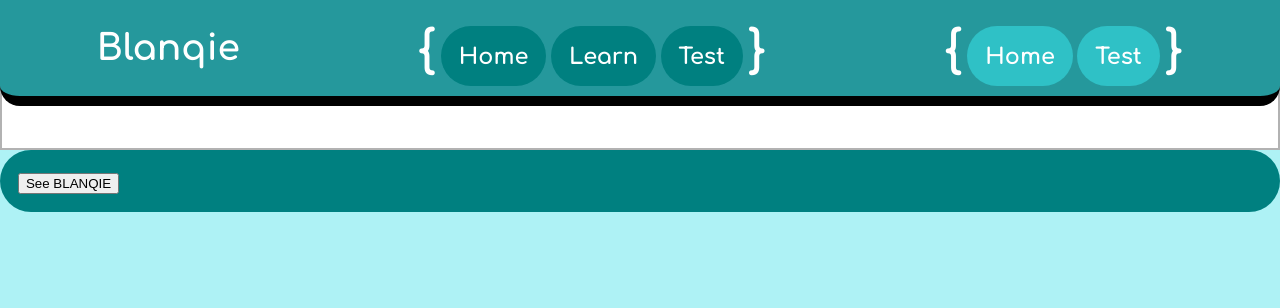
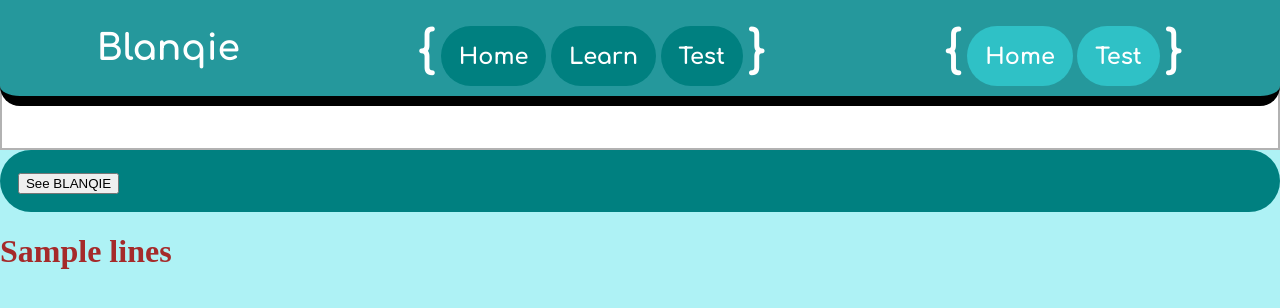
Before and after one commit to matthewchen-dev/RecessHackathon, a Django app: template blanqie/idc/templates/idc/test.html in a window 1280 px wide. Shown: the top 308 px of the page. Run offline with Django 3.2, Linux system fonts and the light colour scheme; the template is opened without the code that fills it: most values are stand-ins (such as "Sample title", 1, 10 or a date in 2020); some libraries are stand-ins or nearby versions.

Commit message:
Changed FileResponse to render

```diff
--- a/blanqie/idc/templates/idc/test.html
+++ b/blanqie/idc/templates/idc/test.html
@@ -14,4 +14,6 @@
       <button type="submit" name="btn"> See BLANQIE</button>
     </div>
   </form>
+
+  <h1 style="color: brown;">{{lines}}</h1>
 {% endblock content %}
--- a/blanqie/idc/views.py
+++ b/blanqie/idc/views.py
@@ -20,7 +20,8 @@ def test(request):
 
 def download(request):
     try:
-        return FileResponse(open(Doc.objects.last().upload.path, 'rb'))
+        lines = str(open(Doc.objects.last().upload.path, 'r').read())
+        return render(request, 'idc/test.html', {'lines': lines})
     except (FileNotFoundError, AttributeError) as e:
         return HttpResponse('<h1>You haven\'t put any text yet</h1>')
 
--- a/blanqie/static/css/test.css
+++ b/blanqie/static/css/test.css
@@ -1,6 +1,7 @@
 body {
     background-color: #f8f8f8;
 }
+
 
 .dz {
     border: dashed !important;
```
Also changed, not shown: blanqie/db.sqlite3.
